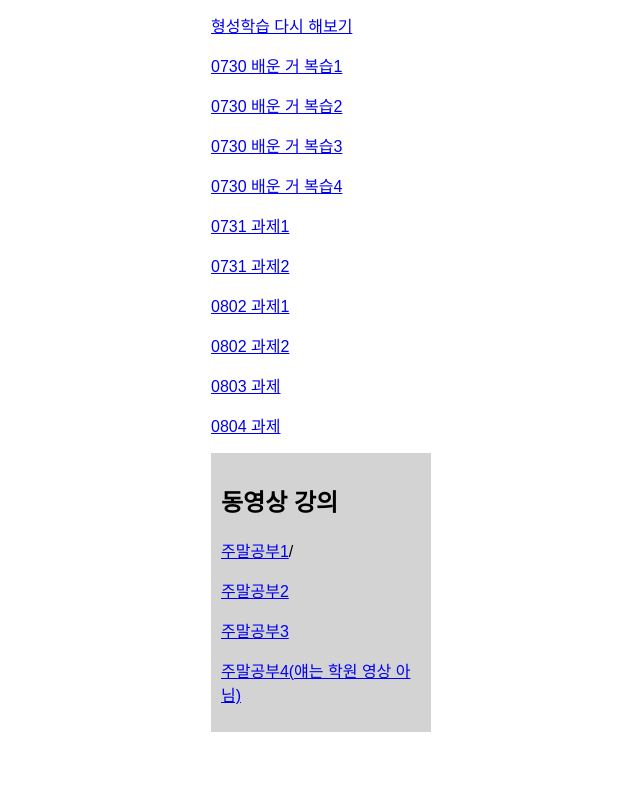
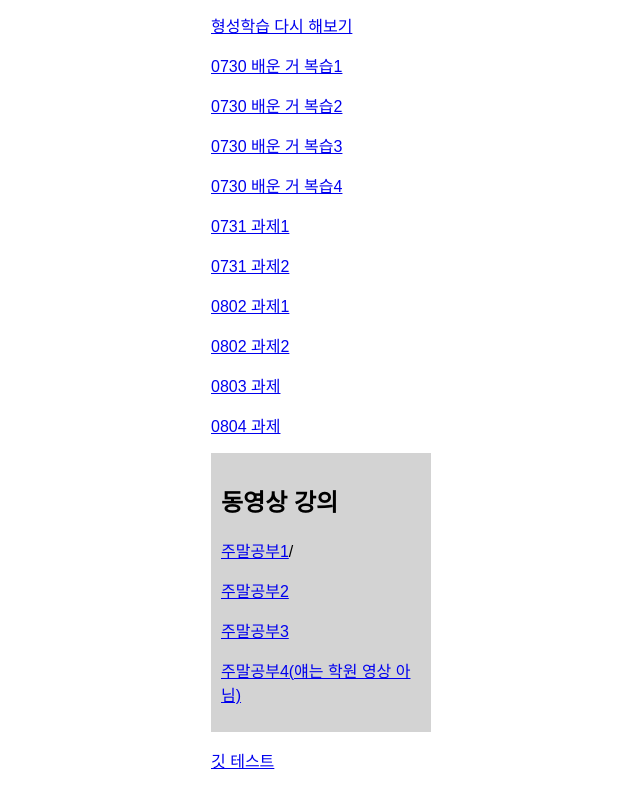
Before and after one commit to jungmisa/project-test0, a plain HTML site: page index.html in a window 1280 px wide. Shown: the part 2007-2795 px from the top of the page, without its empty margins (129-769 px from the left). Before the commit the page ends 2755 px from the top, so only its background shows below. Drawn offline with Linux system fonts and the light colour scheme; a web font is replaced by a local one.

Commit message:
일기장 테스트2

```diff
--- a/index.html
+++ b/index.html
@@ -124,7 +124,7 @@
         <p><a href="./holiday_chapter2/html_5_structure3.html" target="_blank">주말공부3</a></p>
         <p><a href="./holiday_chapter2/html_5_structure4.html" target="_blank">주말공부4(얘는 학원 영상 아님)</a></p>
     </div>
-<p><a href="./Study/0812_float.html"></a></p>
+<p><a href="./Study/0812_float.html" target="_blank">깃 테스트</a></p>
 </body>
 
 </html>
```
